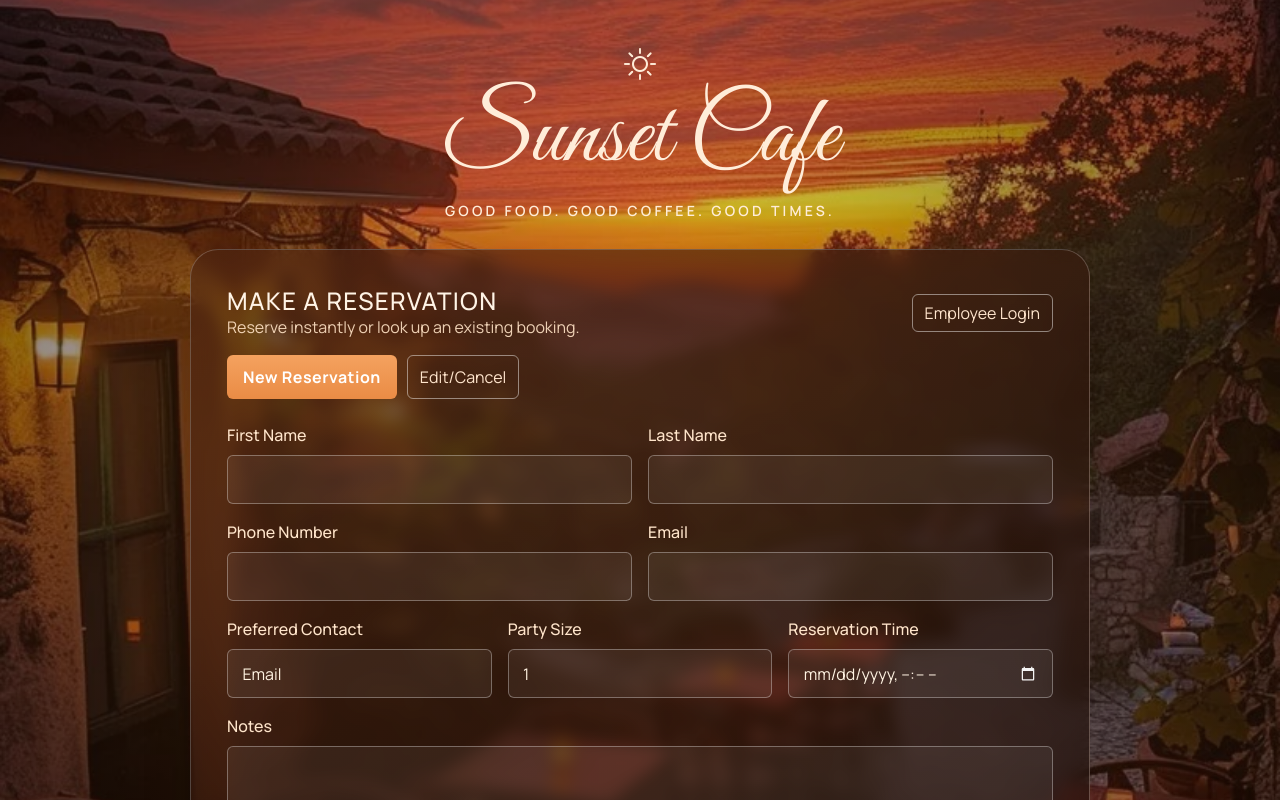
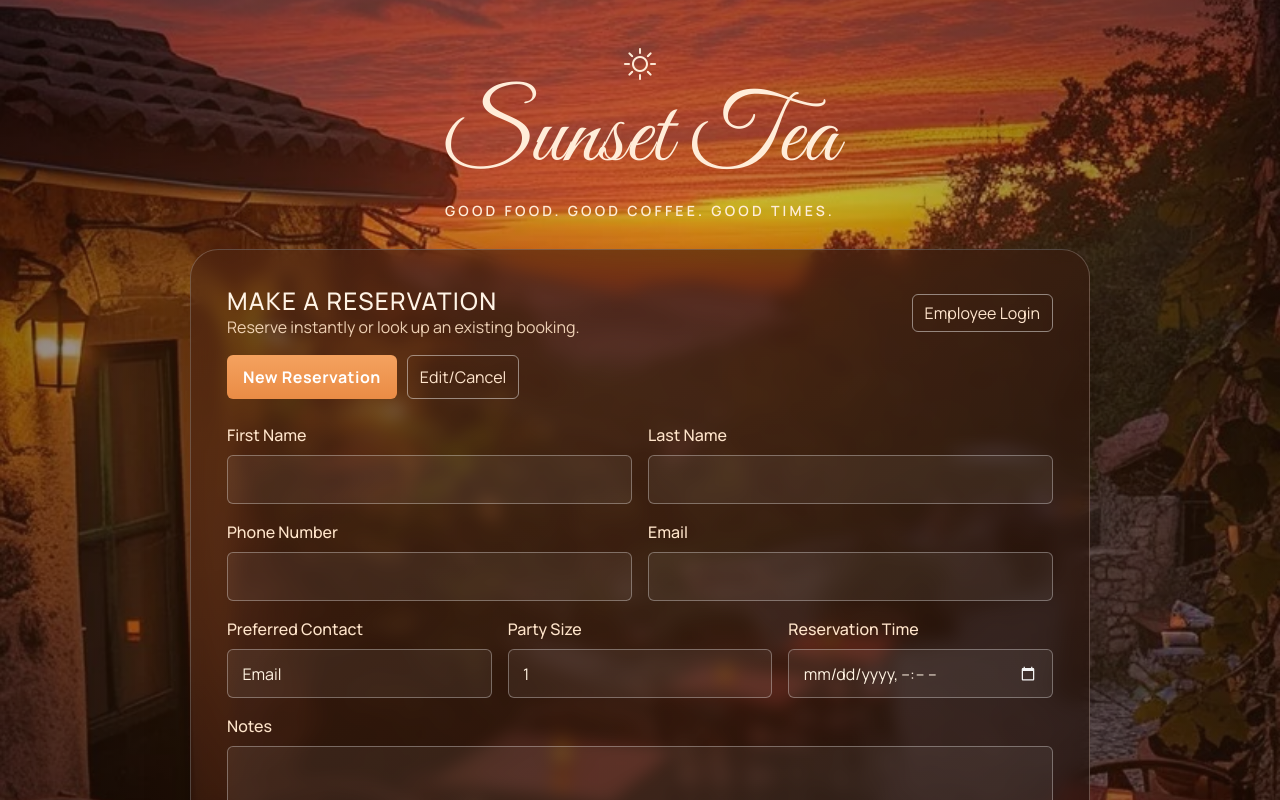
Before and after one commit to Dt3a1/IS436-Waitlist-System-Project, a React app in the folder frontend/: page / in a window 1280 px wide. Shown: the top 800 px of the page. Built offline with nearby package versions, Linux system fonts and the light colour scheme; no server answers; the HTML template or start-up script is replaced by a standard one.

Commit message:
Changed website text

```diff
--- a/frontend/src/pages/CustomerReservationPage.jsx
+++ b/frontend/src/pages/CustomerReservationPage.jsx
@@ -303,7 +303,7 @@ export default function CustomerReservationPage({ goToEmployeeLogin }) {
           <div className="customer-brand-mark">
             <i className="bi bi-brightness-high"></i>
           </div>
-          <h1>Sunset Cafe</h1>
+          <h1>Sunset Tea</h1>
           <p>GOOD FOOD. GOOD COFFEE. GOOD TIMES.</p>
         </div>
 
--- a/frontend/src/pages/LoginPage.jsx
+++ b/frontend/src/pages/LoginPage.jsx
@@ -61,7 +61,7 @@ export default function LoginPage({ onLogin }) {
           <div className="customer-brand-mark">
             <i className="bi bi-brightness-high"></i>
           </div>
-          <h1>Sunset Cafe</h1>
+          <h1>Sunset Tea</h1>
           <p>GOOD FOOD. GOOD COFFEE. GOOD TIMES.</p>
         </div>
 
```
